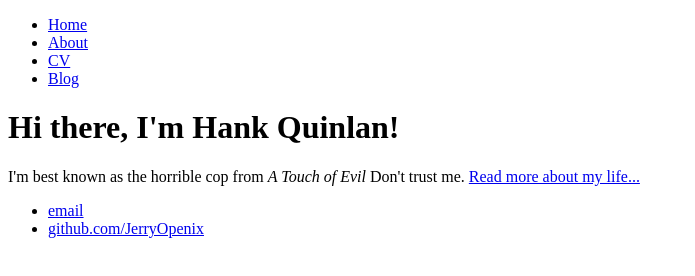
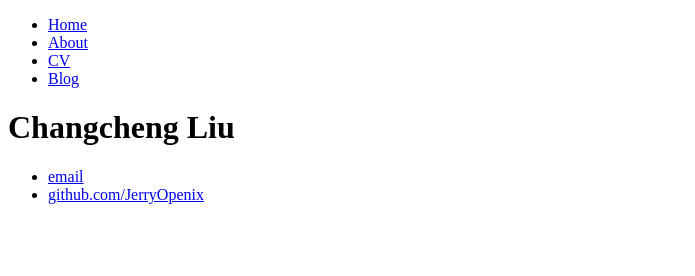
Before and after one commit to JerryOpenix/jerryopenix.github.io, a plain HTML site: page index.html in a window 1280 px wide. Shown: the whole page, without its empty margins (0-695 px from the left). Drawn offline with Linux system fonts and the light colour scheme.

Commit message:
Update index.html

```diff
--- a/index.html
+++ b/index.html
@@ -14,8 +14,7 @@
 		</nav>
 		<div class="container">
     		<div class="blurb">
-        		<h1>Hi there, I'm Hank Quinlan!</h1>
-				<p>I'm best known as the horrible cop from <em>A Touch of Evil</em> Don't trust me. <a href="/about">Read more about my life...</a></p>
+        		<h1>Changcheng Liu</h1>
     		</div><!-- /.blurb -->
 		</div><!-- /.container -->
 		<footer>
```
